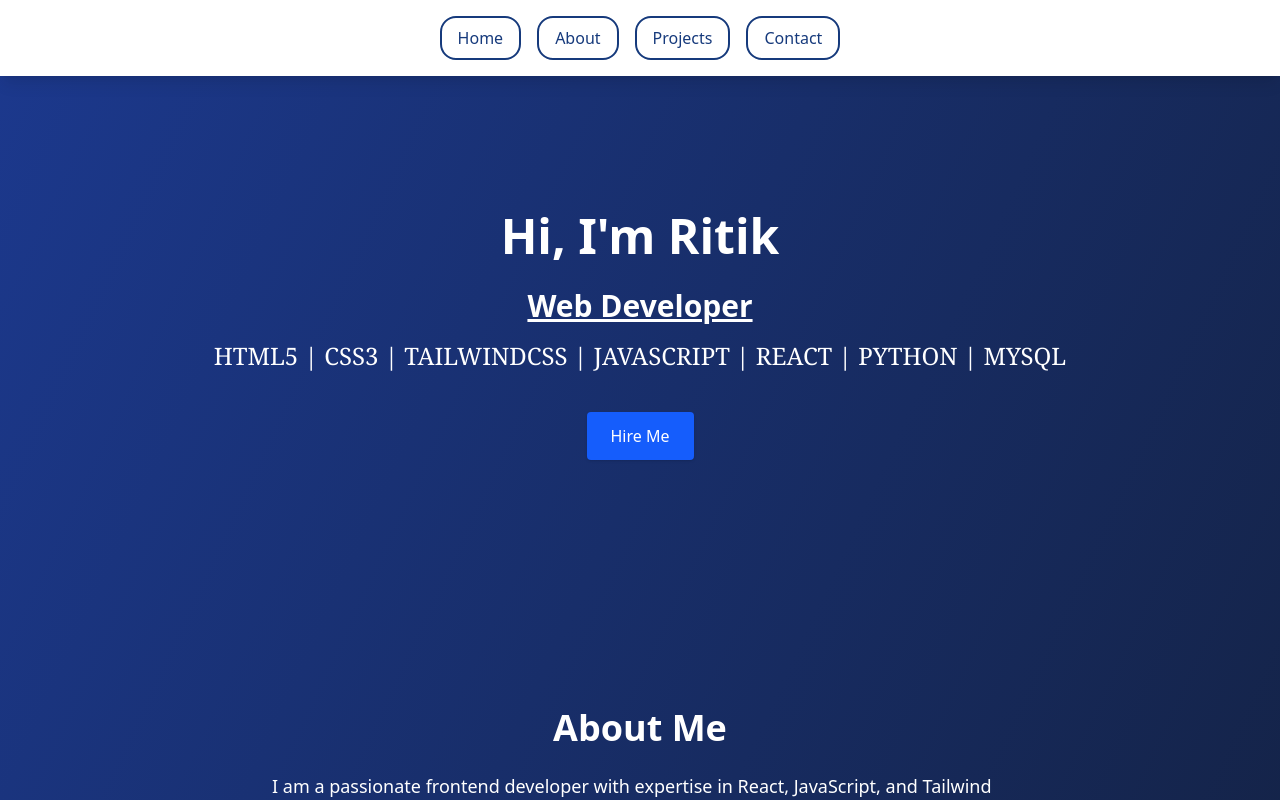
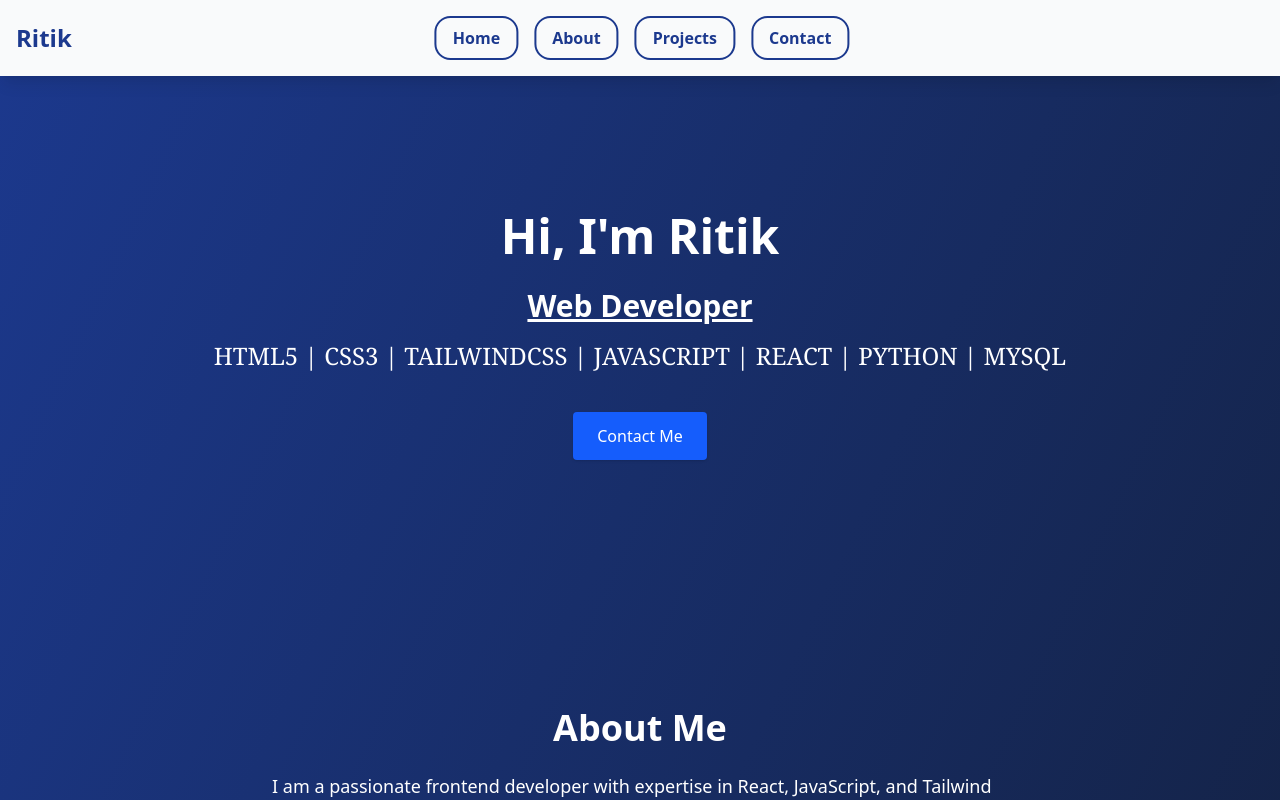
Before and after one commit to ritik-only/portfolio, a React (Vite) app: page / in a window 1280 px wide. Shown: the top 800 px of the page. Built offline with nearby package versions, Linux system fonts and the light colour scheme.

Commit message:
update nav

```diff
--- a/src/components/Navbar.jsx
+++ b/src/components/Navbar.jsx
@@ -1,78 +1,43 @@
-const Navbar = () => (
-  <nav className="flex flex-wrap justify-center gap-4 p-4 bg-white shadow-lg fixed w-full z-10 top-0">
+import { useState } from "react";
+
+const Navbar = () => {
+  const [isOpen, setIsOpen] = useState(false);
+
+  return (
+    <nav className="flex items-center justify-between p-4 bg-gray-50 shadow-lg fixed w-full z-10 top-0">
+      {/* Logo or Title */}
       <a
         href="#home"
-      className="px-4 py-2 rounded-2xl hover:text-white transition"
-      style={{
-        color: '#163a7c',
-        border: '2px solid #163a7c',
-      }}
-      onMouseEnter={(e) => {
-        e.currentTarget.style.backgroundColor = '#163a7c';
-        e.currentTarget.style.color = 'white';
-      }}
-      onMouseLeave={(e) => {
-        e.currentTarget.style.backgroundColor = 'transparent';
-        e.currentTarget.style.color = '#163a7c';
-      }}
+        className="text-blue-900 font-semibold text-2xl mr-4">
+        Ritik
+      </a>
+
+      {/* Hamburger Button for Small Screens */}
+      <button
+        aria-label="Toggle Menu"
+        onClick={() => setIsOpen(!isOpen)}
+        className="md:hidden p-2 rounded-md border-2 border-blue-900 text-blue-900">
+        ☰
+      </button>
+
+      {/* Links */}
+      <ul
+        className={`absolute md:static left-0 top-16 w-full md:w-auto bg-gray-50 md:bg-transparent shadow-md md:shadow-none p-4 md:p-0 transform ${
+          isOpen ? "translate-x-0" : "-translate-x-full"
+        } transition-transform duration-500 ease-in-out flex flex-col md:flex-row gap-4 items-center`}
       >
-      Home
+        {["Home", "About", "Projects", "Contact"].map((item) => (
+          <li key={item}>
+            <a
+              href={`#${item.toLowerCase()}`}
+              className="px-4 py-2 rounded-2xl hover:bg-blue-900 hover:text-gray-50 transition border-2 border-blue-900 text-blue-900 font-semibold block">
+              {item}
             </a>
-    <a
-      href="#about"
-      className="px-4 py-2 rounded-2xl hover:text-white transition"
-      style={{
-        color: '#163a7c',
-        border: '2px solid #163a7c',
-      }}
-      onMouseEnter={(e) => {
-        e.currentTarget.style.backgroundColor = '#163a7c';
-        e.currentTarget.style.color = 'white';
-      }}
-      onMouseLeave={(e) => {
-        e.currentTarget.style.backgroundColor = 'transparent';
-        e.currentTarget.style.color = '#163a7c';
-      }}
-    >
-      About
-    </a>
-    <a
-      href="#projects"
-      className="px-4 py-2 rounded-2xl hover:text-white transition"
-      style={{
-        color: '#163a7c',
-        border: '2px solid #163a7c',
-      }}
-      onMouseEnter={(e) => {
-        e.currentTarget.style.backgroundColor = '#163a7c';
-        e.currentTarget.style.color = 'white';
-      }}
-      onMouseLeave={(e) => {
-        e.currentTarget.style.backgroundColor = 'transparent';
-        e.currentTarget.style.color = '#163a7c';
-      }}
-    >
-      Projects
-    </a>
-    <a
-      href="#contact"
-      className="px-4 py-2 rounded-2xl hover:text-white transition"
-      style={{
-        color: '#163a7c',
-        border: '2px solid #163a7c',
-      }}
-      onMouseEnter={(e) => {
-        e.currentTarget.style.backgroundColor = '#163a7c';
-        e.currentTarget.style.color = 'white';
-      }}
-      onMouseLeave={(e) => {
-        e.currentTarget.style.backgroundColor = 'transparent';
-        e.currentTarget.style.color = '#163a7c';
-      }}
-    >
-      Contact
-    </a>
+          </li>
+        ))}
+      </ul>
     </nav>
   );
+};
 
 export default Navbar;
--- a/src/pages/Home.jsx
+++ b/src/pages/Home.jsx
@@ -3,7 +3,7 @@ const Home = () => (
     <h1 className="text-5xl font-extrabold mb-4 animate-bounce">Hi, I'm Ritik</h1>
     <p className="text-3xl text-white mb-4 font-bold underline "> Web Developer</p>
     <p className="text-2xl text-white mb-4 font-serif"> HTML5 | CSS3 | TAILWINDCSS | JAVASCRIPT | REACT | PYTHON | MYSQL</p>
-    <a href="#contact" className="mt-6 inline-block bg-blue-600 text-white px-6 py-3 rounded shadow hover:bg-blue-700 transition duration-300 ease-in-out hover:-translate-y-1 hover:scale-105">Hire Me</a>
+    <a href="#contact" className="mt-6 inline-block bg-blue-600 text-white px-6 py-3 rounded shadow hover:bg-blue-700 transition duration-300 ease-in-out hover:-translate-y-1 hover:scale-105">Contact Me</a>
   </section>
 );
 
```
Lines whose indentation alone changed are shown as unchanged.
